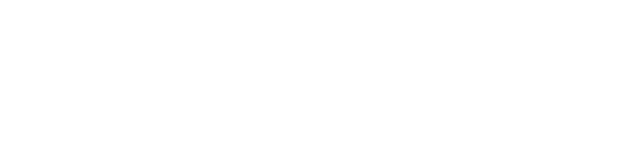
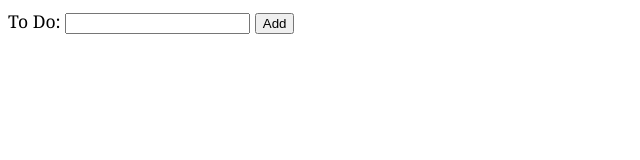
Before and after one commit to avreeeb/dsn1676-assignment-5, a plain HTML site: page index.html in a window 1280 px wide. Shown: the whole page, without its empty margins (0-640 px from the left). Drawn offline with Linux system fonts and the light colour scheme.

Commit message:
set up form

```diff
--- a/index.html
+++ b/index.html
@@ -12,6 +12,11 @@
 
 <body>
 
+<form>
+	<label for="the-color">To Do:</label>
+    <input id="the-color">
+    <button typr="submit">Add</button>
+</form>
 
 <script src="js/main.js"></script>
 </body>
```
